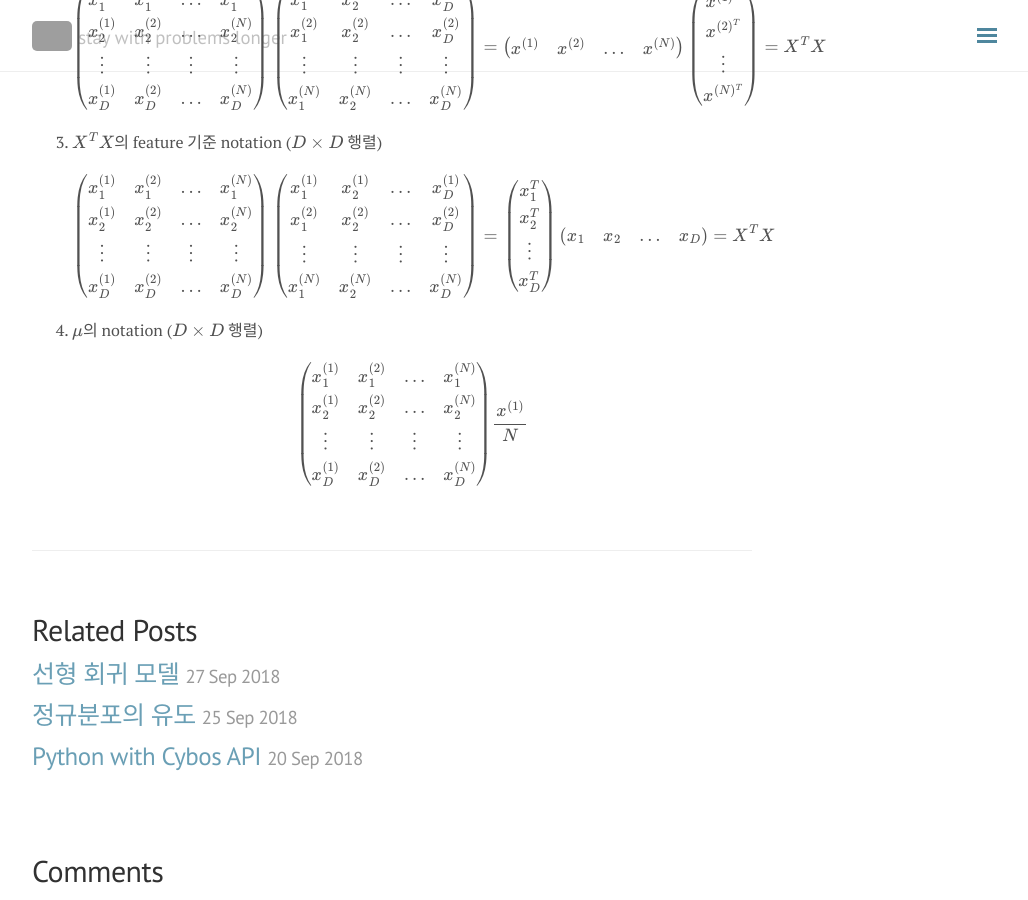
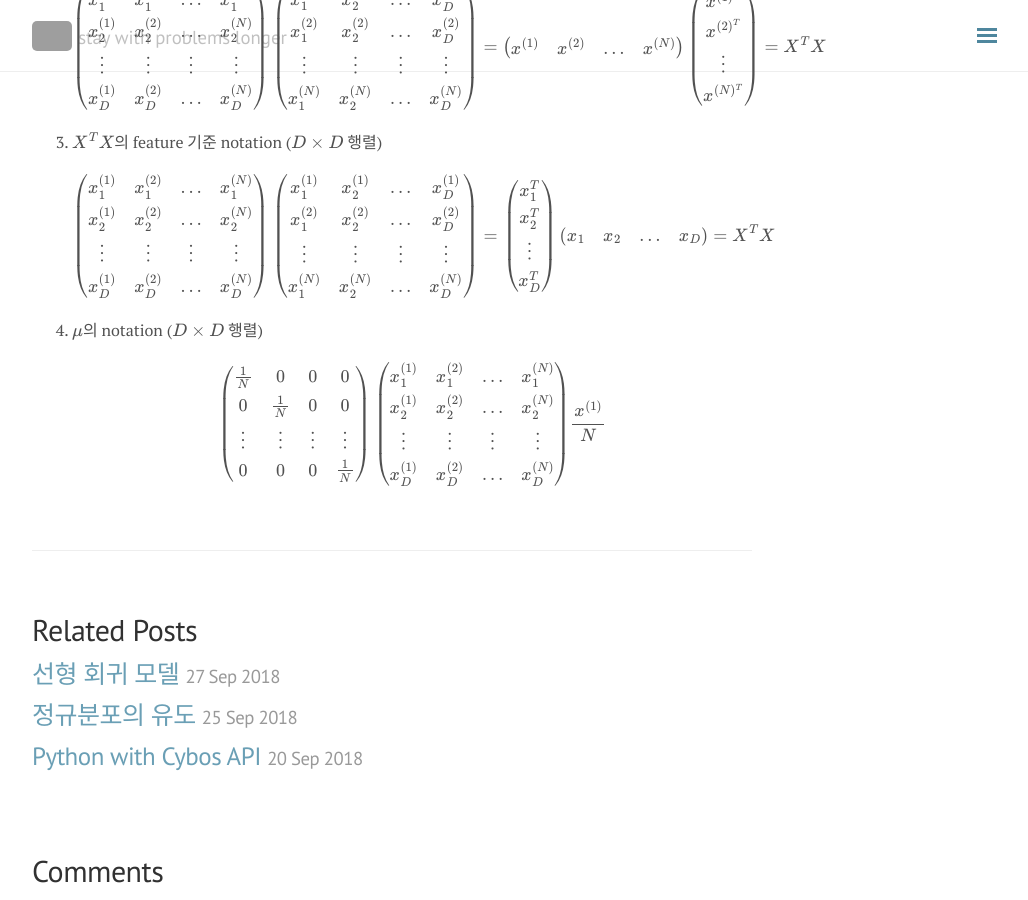
Before and after one commit to seokhoonj/seokhoonj.github.io, a Jekyll site: the page built from _posts/Math/2018-09-28-Math-gaussian_distribution.md, in a window 1280 px wide and 900 px high, scrolled down 1254 px. Shown: the whole window, without its empty margins (248-1276 px from the left). Built offline with Jekyll 4.4.1, drawn with Linux system fonts in a browser that asks for light colours; nearby versions of some CDN libraries; formulas are drawn with MathJax 3; comment, search, counter and statistics services are not loaded; grey boxes are pictures that could not be loaded.

Commit message:
add _posts

```diff
--- a/_posts/Math/2018-09-28-Math-gaussian_distribution.md
+++ b/_posts/Math/2018-09-28-Math-gaussian_distribution.md
@@ -35,4 +35,4 @@ comments: false
 3. $X^T X$의 feature 기준 notation ($D \times D$ 행렬)
 \\( \begin{pmatrix} x\_1^{(1)} & x\_1^{(2)} & \ldots & x\_1^{(N)} \\\\ x\_2^{(1)} & x\_2^{(2)} & \ldots & x\_2^{(N)} \\\\ \vdots & \vdots & \vdots & \vdots \\\\ x\_D^{(1)} & x\_D^{(2)} & \ldots & x\_D^{(N)} \end{pmatrix} \begin{pmatrix} x\_1^{(1)} & x\_2^{(1)} & \ldots & x\_D^{(1)} \\\\ x\_1^{(2)} & x\_2^{(2)} & \ldots & x\_D^{(2)} \\\\ \vdots  & \vdots  & \vdots & \vdots \\\\ x\_1^{(N)} & x\_2^{(N)} & \ldots & x\_D^{(N)} \end{pmatrix} = \left(\begin{array}{c} x\_1^T \\\\ x\_2^T \\\\ \vdots \\\\ x\_D^T \end{array}\right) \left(\begin{array}{cccc} x\_1 & x\_2 & \ldots & x\_D \end{array}\right) = X^T X \\)
 4. $\mu$의 notation ($D \times D$ 행렬)
-\\( \begin{pmatrix} x\_1^{(1)} & x\_1^{(2)} & \ldots & x\_1^{(N)} \\\\ x\_2^{(1)} & x\_2^{(2)} & \ldots & x\_2^{(N)} \\\\ \vdots  & \vdots & \vdots & \vdots \\\\ x\_D^{(1)} & x\_D^{(2)} & \ldots & x\_D^{(N)} \end{pmatrix} \frac{x^{(1)}}{N} \\)
+\\( \begin{pmatrix} \frac{1}{N} & 0 & 0 & 0 \\\\ 0 & \frac{1}{N} & 0 & 0 \\\\ \vdots & \vdots & \vdots & \vdots \\\\ 0 & 0 & 0 & \frac{1}{N} \end{pmatrix} \begin{pmatrix} x\_1^{(1)} & x\_1^{(2)} & \ldots & x\_1^{(N)} \\\\ x\_2^{(1)} & x\_2^{(2)} & \ldots & x\_2^{(N)} \\\\ \vdots  & \vdots & \vdots & \vdots \\\\ x\_D^{(1)} & x\_D^{(2)} & \ldots & x\_D^{(N)} \end{pmatrix} \frac{x^{(1)}}{N} \\)
```
